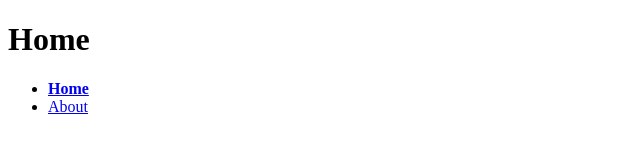
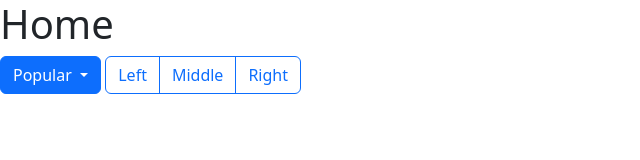
Before and after one commit to ronellux/boostrapc7, a plain HTML site: page index.html in a window 1280 px wide. Shown: the whole page, without its empty margins (0-640 px from the left). Drawn offline with nearby package versions, Linux system fonts and the light colour scheme.

Commit message:
initial commit

```diff
--- a/index.html
+++ b/index.html
@@ -4,17 +4,32 @@
     <meta charset="UTF-8">
     <meta name="viewport" content="width=device-width, initial-scale=1.0">
     <meta http-equiv="X-UA-Compatible" content="ie=edge">
-    <title>Homepage</title>
+    <title>Bootstrap Page</title>
     <link rel="stylesheet" href="screen.css">
+    <link href="https://cdn.jsdelivr.net/npm/bootstrap@5.3.3/dist/css/bootstrap.min.css" rel="stylesheet" integrity="sha384-QWTKZyjpPEjISv5WaRU9OFeRpok6YctnYmDr5pNlyT2bRjXh0JMhjY6hW+ALEwIH" crossorigin="anonymous">
   </head>
   <body>
     <h1>Home</h1>
-    <nav>
-      <ul>
-        <li><a href="index.html" class="active">Home</a></li>
-        <li><a href="about.html">About</a></li>
-      </ul>
-    </nav>
+
+
+      <div class="btn-group" role="group">
+        <button type="button" class="btn btn-primary dropdown-toggle" data-bs-toggle="dropdown" aria-expanded="false">
+          Popular
+        </button>
+        <ul class="dropdown-menu">
+          <li><a class="dropdown-item" href="#">Popular</a></li>
+          <li><a class="dropdown-item" href="#">News and Noteworthy</a></li>
+        </ul>
+      </div>
+    </div>
+
+    <div class="btn-group" role="group" aria-label="Basic outlined example">
+      <button type="button" class="btn btn-outline-primary">Left</button>
+      <button type="button" class="btn btn-outline-primary">Middle</button>
+      <button type="button" class="btn btn-outline-primary">Right</button>
+    </div>
+
     <script src="index.js"></script>
+    <script src="https://cdn.jsdelivr.net/npm/bootstrap@5.3.3/dist/js/bootstrap.bundle.min.js" integrity="sha384-YvpcrYf0tY3lHB60NNkmXc5s9fDVZLESaAA55NDzOxhy9GkcIdslK1eN7N6jIeHz" crossorigin="anonymous"></script>
   </body>
 </html>
```
